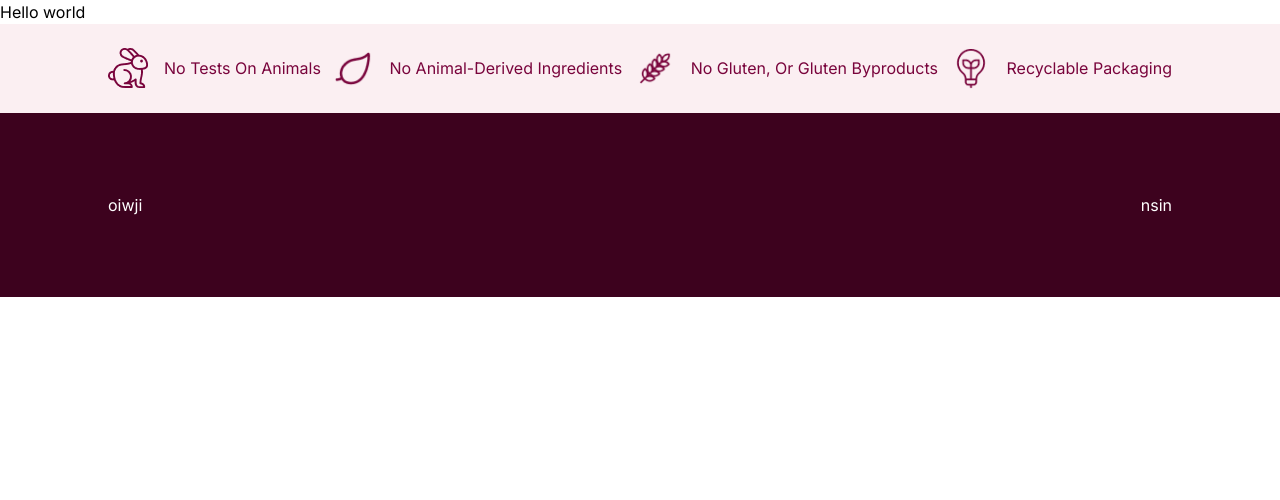
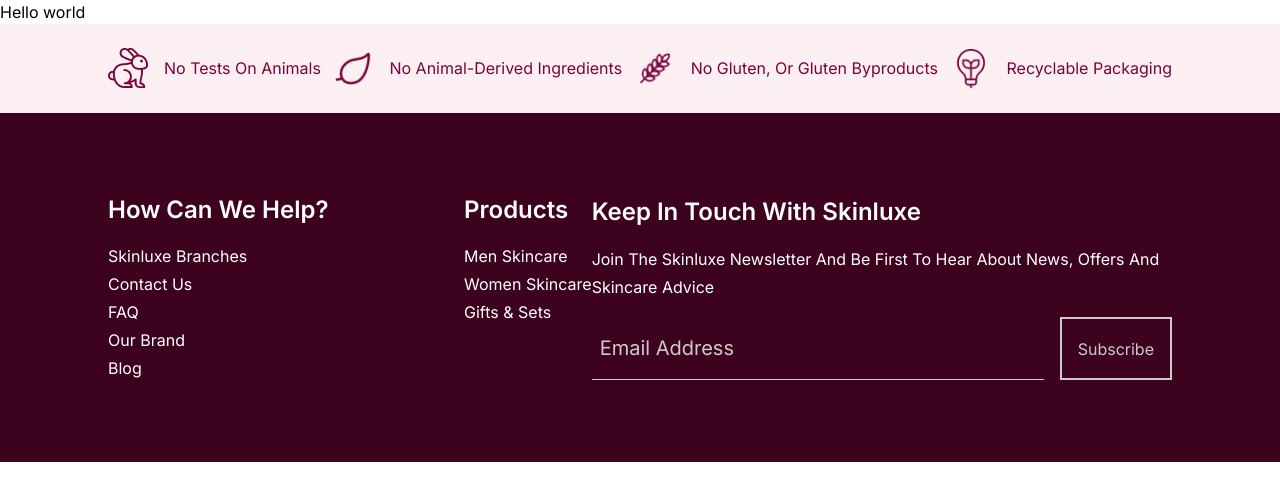
Before and after one commit to SamuelOgbonnaeze/skinluxe, a Next.js app: page / in a window 1280 px wide. Shown: the top 500 px of the page. Built offline with nearby package versions, Linux system fonts and the light colour scheme.

Commit message:
Updates for footer

```diff
--- a/components/footer.tsx
+++ b/components/footer.tsx
@@ -42,11 +42,47 @@
                 {/* Lower layer */}
                 <div className="bg-[#3D021E] flex items-center justify-between w-full px-[108px] py-[80px] text-white ">
                     {/* First half */}
-                    <div className="flex flex-col ">
-                        oiwji
+                    <div className="flex w-[500px] space-x-10  justify-between">
+                        {/* How can we help */}
+                        <div className="flex flex-col space-y-2">
+                            <h3 className="font-semibold  text-[24px] leading-[33.6px] mb-2 ">How Can We Help?</h3>
+                            <div className="font-normal text-[16px] leading-[28px] ">
+                                <p>Skinluxe Branches</p>
+                                <p>Contact Us</p>
+                                <p>FAQ</p>
+                                <p>Our Brand</p>
+                                <p>Blog</p>
+                            </div>
+                        </div>
+                        {/* Products */}
+                        <div className="flex flex-col space-y-2">
+                            <h3 className="font-semibold text-[24px] leading-[33.6px] mb-2 ">Products</h3>
+                            <div className="gap-y-2 font-normal text-[16px] leading-[28px] ">
+                                <p>Men Skincare</p>
+                                <p>Women Skincare</p>
+                                <p>Gifts & Sets</p>
+                            </div>
+                        </div>
                     </div>
-                    <div>
-                        nsin
+
+                    {/* Second half */}
+                    <div className="w-[600px]">
+                        <div className="">
+                            <h3 className="font-semibold text-[24px] leading-[34px] ">Keep In Touch With Skinluxe</h3>
+                            <p className="font-normal text-[16px] leading-[28px] pt-[16px] ">Join The Skinluxe Newsletter And Be First To Hear About News, Offers And Skincare Advice</p>
+                        </div>
+                        <div className="mt-[16px]">
+                            <div className="flex justify-between gap-x-4">
+                                <div className="w-full   border-b-[1px] border-[#CBCBCB] ">
+                                    <h3 className="px-2 w-full py-4 font-normal text-[20px] text-[#CBCBCB] ">Email Address</h3>
+                                </div>
+                                <button className="border-2 border-[#CBCBCB] py-2 px-4 font-normal text-[16px] leading-[28px] text-[#CBCBCB] ">Subscribe</button>
+                            </div>
+                        </div>
+                        <div className="flex">
+
+                        </div>
+
                     </div>
                 </div>
             </div>
```
